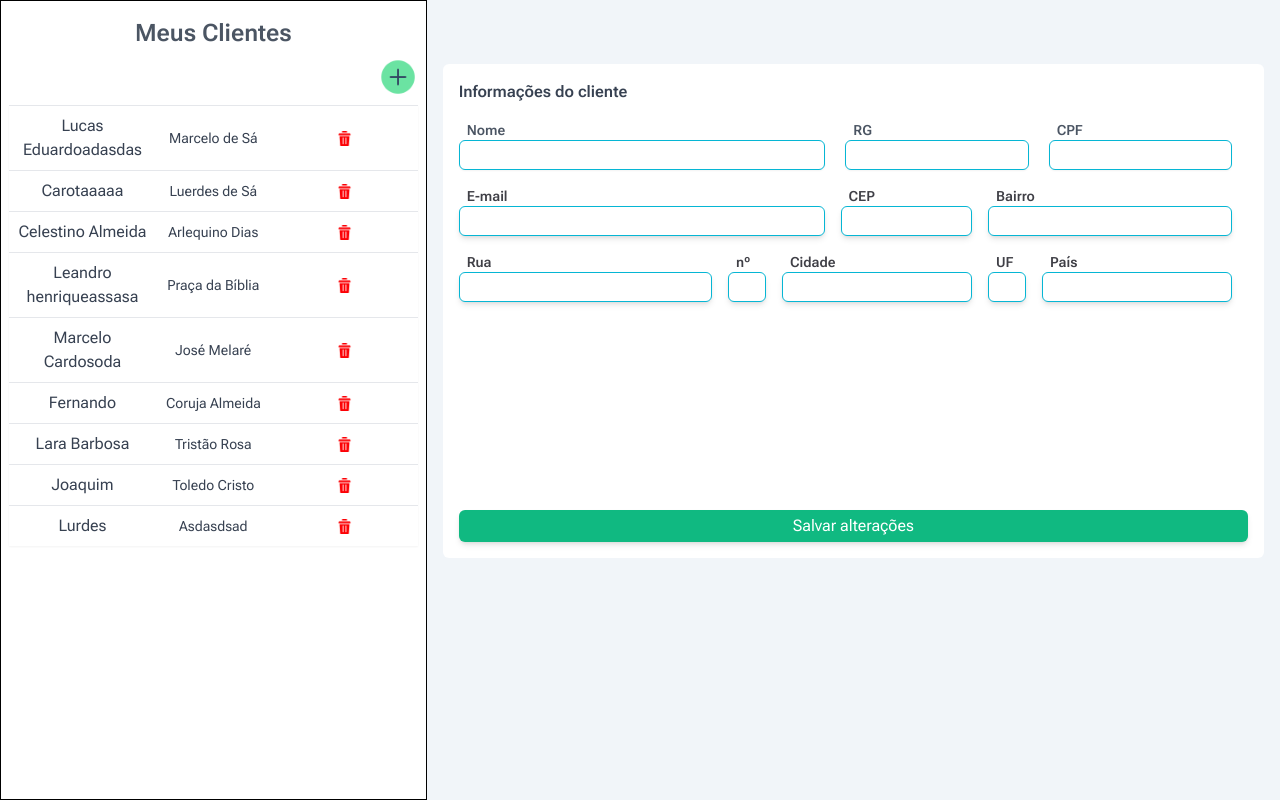
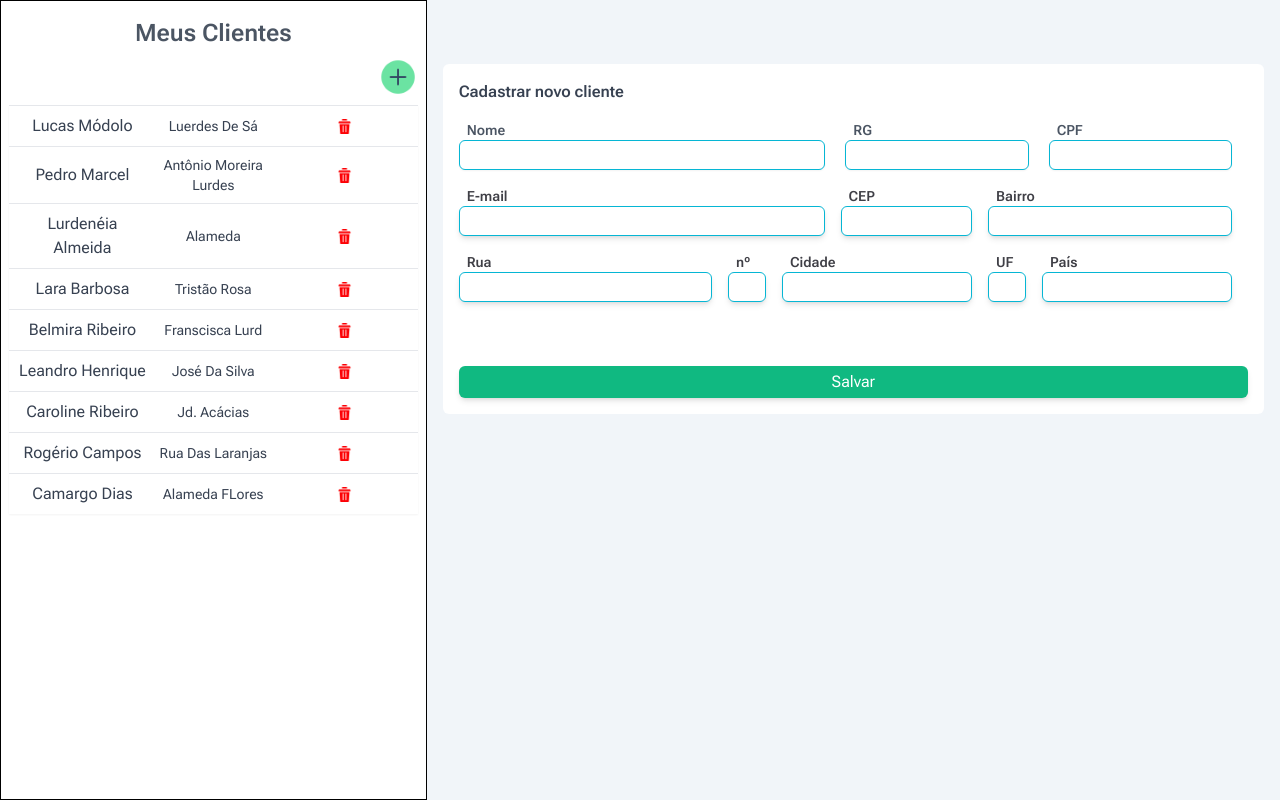
Before and after one commit to vitorrdc/webClientRegister, a Next.js app: page / in a window 1280 px wide. Built offline with nearby package versions, Linux system fonts and the light colour scheme; data requests are answered from the project's data file; a web font is replaced by a local one.

Commit message:
feat and fix: add some conditionals states and add some types

```diff
--- a/db.json
+++ b/db.json
@@ -1,27 +1,41 @@
 {
   "posts": [
     {
-      "name": "Lucas Eduardoadasdas",
-      "rg": "65.465.456-4",
-      "cpf": "654.654.654-65",
+      "name": "Lucas Módolo",
+      "rg": "65.465.465-4",
+      "cpf": "465.465.465-46",
       "email": "vitor.camposrdc@gmail.com",
       "cep": "65465-465",
-      "bairro": "Matre Tereza",
-      "rua": "Marcelo de Sá ",
+      "bairro": "Oswaldo Martins",
+      "rua": "Luerdes De Sá",
+      "number": "56",
+      "city": "Boituva",
+      "state": "SD",
+      "country": "Brasil",
+      "id": 3
+    },
+    {
+      "name": "Pedro Marcel",
+      "rg": "65.456.456-4",
+      "cpf": "654.654.654-65",
+      "email": "pedro@pedro.com",
+      "cep": "65465-465",
+      "bairro": "Jardim das Palmeiras",
+      "rua": "Antônio Moreira Lurdes",
       "number": "56",
       "city": "Boituva",
       "state": "SP",
       "country": "Brasil",
-      "id": 3
+      "id": 4
     },
     {
-      "name": "Carotaaaaa",
-      "rg": "34.654.654-6",
+      "name": "Lurdenéia Almeida",
+      "rg": "64.654.654-6",
       "cpf": "654.654.654-65",
-      "email": "vitor.camposrdc@gmail.com",
-      "cep": "65465-465",
-      "bairro": "Oswaldo Martins",
-      "rua": "Luerdes de Sá",
+      "email": "lurdes@lurdes.com",
+      "cep": "46545-645",
+      "bairro": "Qualquer ",
+      "rua": "Alameda ",
       "number": "56",
       "city": "Boituva",
       "state": "SP",
@@ -29,101 +43,87 @@
       "id": 5
     },
     {
-      "name": "Celestino Almeida",
-      "rg": "65.465.465-4",
-      "cpf": "654.654.654-65",
-      "email": "vitor.camposrdc@gmail.com",
-      "cep": "65464-654",
-      "bairro": "Jardim das Palmeiras",
-      "rua": "Arlequino Dias",
-      "number": "56",
+      "name": "Lara Barbosa",
+      "rg": "56.546.464-6",
+      "cpf": "658.968.864-68",
+      "email": "larabarbosa@hotmail.com",
+      "cep": "54654-654",
+      "bairro": "Bella Vista",
+      "rua": "Tristão Rosa",
+      "number": "225",
       "city": "Boituva",
       "state": "SP",
+      "country": "Brasil",
+      "id": 9
+    },
+    {
+      "name": "Belmira Ribeiro",
+      "rg": "65.465.786-4",
+      "cpf": "654.987.498-49",
+      "email": "belmira@belmira.com",
+      "cep": "64567-465",
+      "bairro": "Jardim das Palmeiras",
+      "rua": "Franscisca Lurd",
+      "number": "56",
+      "city": "BOituva",
+      "state": "SO",
       "country": "Brasil",
       "id": 13
     },
     {
-      "name": "Leandro henriqueassasa",
-      "rg": "65.465.456-4",
-      "cpf": "654.654.654-65",
-      "email": "vitor.camposrdc@gmail.com",
-      "cep": "65465-465",
-      "bairro": "Jardim das Palmeiras",
-      "rua": "Praça da Bíblia",
-      "number": "56",
-      "city": "Boituva",
-      "state": "SP",
-      "country": "Brasil",
-      "id": 14
-    },
-    {
-      "name": "Marcelo Cardosoda",
-      "rg": "66.666.666-6",
-      "cpf": "654.654.654-65",
-      "email": "vitor.camposrdc@gmail.com",
-      "cep": "65465-465",
-      "bairro": "Jardim das Palmeiras",
-      "rua": "José Melaré",
-      "number": "56",
-      "city": "Boituva",
-      "state": "SP",
-      "country": "Brasil",
-      "id": 15
-    },
-    {
-      "name": "Fernando",
-      "rg": "66.666.666-6",
-      "cpf": "666.666.666-66",
-      "email": "vitor.camposrdc@gmail.com",
-      "cep": "65465-465",
-      "bairro": "Azaléia",
-      "rua": "Coruja Almeida",
-      "number": "56",
+      "name": "Leandro Henrique",
+      "rg": "46.465.465-4",
+      "cpf": "687.894.654-65",
+      "email": "leandro@leandro.com",
+      "cep": "54455-646",
+      "bairro": "Qualquer",
+      "rua": "José Da Silva",
+      "number": "225",
       "city": "Boituva",
       "state": "SP",
       "country": "Brasil",
       "id": 16
     },
     {
-      "name": "Lara Barbosa",
-      "rg": "66.666.666-6",
-      "cpf": "666.666.666-66",
-      "email": "laricada@laricada.com",
-      "cep": "66666-666",
-      "bairro": "Jardim Planeta",
-      "rua": "Tristão Rosa",
-      "number": "66",
-      "city": "Sorocaba",
-      "state": "PR",
-      "country": "Nova Zelândia",
-      "id": 17
-    },
-    {
-      "name": "Joaquim",
-      "rg": "46.545.641-5",
-      "cpf": "654.165.456-46",
-      "email": "vitor.camposrdc@gmail.com",
-      "cep": "56456-456",
-      "bairro": "Jardim das Palmeiras",
-      "rua": "Toledo Cristo",
-      "number": "565",
-      "city": "Armandópolis",
+      "name": "Caroline Ribeiro",
+      "rg": "65.465.875-4",
+      "cpf": "687.684.657-84",
+      "email": "caroline@caroline.com",
+      "cep": "54687-465",
+      "bairro": "Jardim América",
+      "rua": "Jd. Acácias",
+      "number": "56",
+      "city": "Boituva",
       "state": "SP",
       "country": "Brasil",
       "id": 18
     },
     {
-      "name": "Lurdes",
-      "rg": "54.654.654-5",
+      "name": "Rogério Campos",
+      "rg": "65.465.465-4",
+      "cpf": "654.798.465-48",
+      "email": "rogerio@gad.com",
+      "cep": "45646-546",
+      "bairro": "tanto faz",
+      "rua": "Rua Das Laranjas",
+      "number": "56",
+      "city": "Boituva",
+      "state": "SP",
+      "country": "Brasil",
+      "id": 19
+    },
+    {
+      "name": "Camargo Dias",
+      "rg": "44.654.654-6",
       "cpf": "654.654.654-65",
-      "email": "lurdes@lurdes.com",
-      "cep": "65465-465",
-      "bairro": "Jasdasd",
-      "rua": "Asdasdsad",
+      "email": "camargo@camargo.com",
+      "cep": "65464-654",
+      "bairro": "Todos",
+      "rua": "Alameda FLores",
       "number": "56",
-      "city": "Adsadasd",
-      "state": "SD",
-      "country": "Vadsda",
+      "city": "Boituva",
+      "state": "SP",
+      "country": "Brasil",
       "id": 20
     }
   ]
--- a/src/app/page.tsx
+++ b/src/app/page.tsx
@@ -1,18 +1,13 @@
 'use client'
-import { ClientItem } from "@/components/ClientItem"
 import { useEffect, useState } from "react"
-import { SelectClientType } from "@/components/SelectClientType";
 import axios from "axios";
-import { InputAvatar } from "@/components/InputAvatar";
-import { EmpityClientList } from "@/components/EmpityClientList";
 import { CreateClientFormData, Form, registerNewClientFormSchema } from "@/components/Form";
-import { useForm, Controller } from "react-hook-form";
+import { useForm } from "react-hook-form";
 import { zodResolver } from "@hookform/resolvers/zod";
-import { ClientInfo } from "@/components/ClientInfo";
 import { EditForm } from "@/components/EditForm";
 import { AsideClientList } from "@/components/AsideList";
 
-interface ClientsObject {
+export interface ClientsObject {
   id: number
   name: string
   rg: string
@@ -29,15 +24,14 @@ interface ClientsObject {
 
 export default function Home() {
 
-const [selectedImage, setSelectedImage] = useState(null);
 const [clientData, setClientData] = useState<any>('')
-const [newClientList, setNewClientList] = useState<ClientsObject>('')
+const [newClientList, setNewClientList] = useState<ClientsObject>()
 const [clientInfo, setClientInfo] = useState<any>('')
-const [openNewClientForm, setOpenNewClientForm] = useState<boolean>(false)
-const [openEditClientForm, setOpenEditClientForm] = useState<boolean>(false)
+const [openNewClientForm, setOpenNewClientForm] = useState<boolean>(true)
+const [openEditClientForm, setOpenEditClientForm] = useState<boolean>(true)
 const [shouldFetchClients, setShouldFetchClients] = useState(true);
 
-const { reset, setValue, control } = useForm<CreateClientFormData>({
+const { reset, setValue} = useForm<CreateClientFormData>({
   resolver: zodResolver(registerNewClientFormSchema)
 })
 
@@ -51,7 +45,6 @@ const { reset, setValue, control } = useForm<CreateClientFormData>({
     }
   }
 
-
   useEffect(() => {
     if (shouldFetchClients) {
       fetchClients();
@@ -59,53 +52,42 @@ const { reset, setValue, control } = useForm<CreateClientFormData>({
     }
   },[shouldFetchClients])
 
-  async function handleFormData(data: any) {
+  async function handleFormData(data: ClientsObject) {
     const form = data
     try {
      const response = await axios.post('http://localhost:3001/posts', form )
      const newClient = response.data
      setNewClientList(newClient)
-    reset()
+     setClientData([...clientData, newClient])
    } catch (error) {
      console.log(error)
     }
    }
 
-  // async function handleFormData(data: any) {
-  //   const form = data
-  //   try {
-  //    const response = await axios.post('http://localhost:3001/posts', form )
-  //    const newClient = response.data
-  //    setNewClientList(newClient)
-  //    reset()
-  //  } catch (error) {
-  //    console.log(error)
-  //   }
-  //  }
-
-  async function handleDeleteClient(id) {
+  async function handleDeleteClient(id: number) {
     try {
       const response = await axios.delete(`http://localhost:3001/posts/${id}`)
-      const updateList = clientData.filter((element) => element.id !== id)
+      const updateList = clientData.filter((element: ClientsObject) => element.id !== id)
       setClientData(updateList)
     } catch (error) {
       window.alert(error)
     }
   }
 
-  async function handleClientInfo(id) {
+  async function handleClientInfo(id: number) {
     try {
       const response = await axios.get(`http://localhost:3001/posts/${id}`)
       setClientInfo(response.data)
     } catch (error) {
       window.alert(error)
     }
+    setOpenNewClientForm(false)
   }
 
-  async function handleUpdateData(id) {
+  async function handleUpdateData(id: number) {
     try {
       const response = await axios.put(`http://localhost:3001/posts/${id}`, clientInfo)
-      const updateClientData = clientData.map(client => {
+      const updateClientData = clientData.map((client: ClientsObject) => {
         if (client.id === id) {
           return {
             ...client,
@@ -116,7 +98,7 @@ const { reset, setValue, control } = useForm<CreateClientFormData>({
         }
       })
       setClientData(updateClientData)
-      setShouldFetchClients(true); // Permite buscar clientes novamente
+      setShouldFetchClients(true) // Permite buscar clientes novamente
     } catch (error) {
       window.alert(error)
     }
@@ -140,7 +122,6 @@ const { reset, setValue, control } = useForm<CreateClientFormData>({
 
   function handleOpenNewClientWindow() {
     setOpenNewClientForm(true)
-    setOpenEditClientForm(false)
   }
 
   function handleOpenEditClientWindow() {
@@ -148,12 +129,13 @@ const { reset, setValue, control } = useForm<CreateClientFormData>({
     setOpenEditClientForm(true)
   }
 
-  console.log(clientInfo)
-
+console.log()
   return (
     <main className="w-screen h-screen flex flex-row">
       <AsideClientList clientData={clientData} handleClientInfo={handleClientInfo} handleDeleteClient={handleDeleteClient} handleOpenNewClientWindow={handleOpenNewClientWindow}  />
-      <EditForm clientData={clientInfo} onSubmit={() => handleUpdateData(clientInfo.id)} valueOfSet={setClientInfo} />
+        {
+          openNewClientForm ? <Form onSubmit={handleFormData} /> : <EditForm clientData={clientInfo} onSubmit={() => handleUpdateData(clientInfo.id)} valueOfSet={setClientInfo} />
+        }
     </main>
   )
 }
--- a/src/components/EditForm.tsx
+++ b/src/components/EditForm.tsx
@@ -87,7 +87,7 @@ export function EditForm({onSubmit, clientData, valueOfSet}) {
                   <label htmlFor="name" className="text-gray-600 text-sm font-semibold ml-2">Nome</label>
                   <input
                     type="text"
-                    className={clsx("w-full border-cyan-500 border bg-white rounded-md shadow-sm px-2 py-1 text-gray-700 text-sm", {"border-red-500 border": errors.name})}
+                    className={clsx("w-full border-cyan-500 border bg-blue-100 rounded-md shadow-sm px-2 py-1 text-gray-700 text-sm", {"border-red-500 border": errors.name})}
                     {...register('name')}
                     value={clientData.name}
                     onChange={(e) => valueOfSet({...clientData, name: e.target.value})}
@@ -98,7 +98,7 @@ export function EditForm({onSubmit, clientData, valueOfSet}) {
                   <label htmlFor="rg" className="text-gray-600 text-sm font-semibold ml-2">RG</label>
                   <InputMask
                     mask='99.999.999-9'
-                    className="w-full border-cyan-500 border bg-white rounded-md shadow-sm px-2 py-1 text-gray-700 text-sm"
+                    className="w-full border-cyan-500 border bg-blue-100 rounded-md shadow-sm px-2 py-1 text-gray-700 text-sm"
                     {...register('rg')}
                     value={clientData.rg}
                     onChange={(e) => valueOfSet({...clientData, rg: e.target.value})}
@@ -109,7 +109,7 @@ export function EditForm({onSubmit, clientData, valueOfSet}) {
                   <label htmlFor="cpf" className="text-gray-600 text-sm font-semibold ml-2">CPF</label>
                   <InputMask
                     mask='999.999.999-99'
-                    className="w-full border-cyan-500 border bg-white rounded-md shadow-sm px-2 py-1 text-gray-700 text-sm"
+                    className="w-full border-cyan-500 border bg-blue-100 rounded-md shadow-sm px-2 py-1 text-gray-700 text-sm"
                     {...register('cpf')}
                     value={clientData.cpf}
                     onChange={(e) => valueOfSet({...clientData, cpf: e.target.value})}
@@ -122,7 +122,7 @@ export function EditForm({onSubmit, clientData, valueOfSet}) {
                   <label htmlFor="email" className="text-zinc-700 text-sm font-semibold ml-2">E-mail</label>
                   <input
                     type="text"
-                    className=" w-full border border-cyan-500 rounded-md px-2 py-1 text-gray-700 text-sm shadow-md"
+                    className=" w-full border bg-blue-100 border-cyan-500 rounded-md px-2 py-1 text-gray-700 text-sm shadow-md"
                     {...register('email')}
                     value={clientData.email}
                     onChange={(e) => valueOfSet({...clientData, email: e.target.value})}
@@ -133,7 +133,7 @@ export function EditForm({onSubmit, clientData, valueOfSet}) {
                   <label htmlFor="cep" className="text-zinc-700 text-sm font-semibold ml-2">CEP</label>
                   <InputMask
                     mask='99999-999'
-                    className="border border-cyan-500 rounded-md px-2 py-1 text-gray-700 text-sm shadow-md"
+                    className="border border-cyan-500 bg-blue-100 rounded-md px-2 py-1 text-gray-700 text-sm shadow-md"
                     {...register('cep')}
                     value={clientData.cep}
                     onChange={(e) => valueOfSet({...clientData, cep: e.target.value})}
@@ -144,7 +144,7 @@ export function EditForm({onSubmit, clientData, valueOfSet}) {
                   <label htmlFor="bairro" className="text-zinc-700 text-sm font-semibold ml-2">Bairro</label>
                   <input
                     type="text"
-                    className="border border-cyan-500 rounded-md px-2 py-1 text-gray-700 text-sm shadow-md"
+                    className="border border-cyan-500 bg-blue-100 rounded-md px-2 py-1 text-gray-700 text-sm shadow-md"
                     {...register('bairro')}
                     value={clientData.bairro}
                     onChange={(e) => valueOfSet({...clientData, bairro: e.target.value})}
@@ -157,7 +157,7 @@ export function EditForm({onSubmit, clientData, valueOfSet}) {
                   <label htmlFor="rua" className="text-zinc-700 text-sm font-semibold ml-2">Rua</label>
                   <input
                     type="text"
-                    className=" w-full border border-cyan-500 rounded-md px-2 py-1 text-gray-700 text-sm shadow-md"
+                    className=" w-full border border-cyan-500 bg-blue-100 rounded-md px-2 py-1 text-gray-700 text-sm shadow-md"
                       {...register('rua')}
                       value={clientData.rua}
                       onChange={(e) => valueOfSet({...clientData, rua: e.target.value})}
@@ -168,7 +168,7 @@ export function EditForm({onSubmit, clientData, valueOfSet}) {
                   <label htmlFor="number" className="text-zinc-700 text-sm font-semibold ml-2">nº</label>
                   <input
                     type="text"
-                    className=" w-full border border-cyan-500 rounded-md px-2 py-1 text-gray-700 text-sm shadow-md"
+                    className=" w-full border border-cyan-500 bg-blue-100 rounded-md px-2 py-1 text-gray-700 text-sm shadow-md"
                       {...register('number')}
                       value={clientData.number}
                       onChange={(e) => valueOfSet({...clientData, number: e.target.value})}
@@ -179,7 +179,7 @@ export function EditForm({onSubmit, clientData, valueOfSet}) {
                   <label htmlFor="city" className="text-zinc-700 text-sm font-semibold ml-2">Cidade</label>
                   <input
                     type="text"
-                    className=" w-full border border-cyan-500 rounded-md px-2 py-1 text-gray-700 text-sm shadow-md"
+                    className=" w-full border border-cyan-500 bg-blue-100 rounded-md px-2 py-1 text-gray-700 text-sm shadow-md"
                       {...register('city')}
                       value={clientData.city}
                       onChange={(e) => valueOfSet({...clientData, city: e.target.value})}
@@ -190,7 +190,7 @@ export function EditForm({onSubmit, clientData, valueOfSet}) {
                   <label htmlFor="state" className="text-zinc-700 text-sm font-semibold ml-2">UF</label>
                   <input
                     type="text"
-                    className=" w-full border border-cyan-500 rounded-md px-2 py-1 text-gray-700 text-sm shadow-md"
+                    className=" w-full border border-cyan-500 bg-blue-100 rounded-md px-2 py-1 text-gray-700 text-sm shadow-md"
                       {...register('state')}
                       value={clientData.state}
                       onChange={(e) => valueOfSet({...clientData, state: e.target.value})}
@@ -201,7 +201,7 @@ export function EditForm({onSubmit, clientData, valueOfSet}) {
                   <label htmlFor="country" className="text-zinc-700 text-sm font-semibold ml-2">País</label>
                   <input
                     type="text"
-                    className=" w-full border border-cyan-500 rounded-md px-2 py-1 text-gray-700 text-sm shadow-md"
+                    className=" w-full border border-cyan-500 bg-blue-100 rounded-md px-2 py-1 text-gray-700 text-sm shadow-md"
                       {...register('country')}
                       value={clientData.country}
                       onChange={(e) => valueOfSet({...clientData, country: e.target.value})}
@@ -211,7 +211,7 @@ export function EditForm({onSubmit, clientData, valueOfSet}) {
               </div>
               <button
                 type="submit"
-                className="bg-emerald-500 text-white rounded-md py-1 shadow-md mt-48"
+                className="bg-emerald-500 text-white rounded-md py-1 shadow-md mt-12"
               >
                 Salvar alterações
               </button>
--- a/src/components/Form.tsx
+++ b/src/components/Form.tsx
@@ -64,7 +64,11 @@ export const registerNewClientFormSchema = z.object({
 
 export type CreateClientFormData = z.infer<typeof registerNewClientFormSchema >
 
-export function Form({onSubmit}) {
+interface onSubmitProps {
+  onSubmit: () => void
+}
+
+export function Form({onSubmit}: onSubmitProps) {
 
   const {
     register,
@@ -76,11 +80,12 @@ export function Form({onSubmit}) {
   })
 
   return (
+    <div className="flex flex-col items-center p-4 w-2/3 text-black">
       <form
-            className="flex flex-col gap-4 mt-12 w-full bg-white p-2 rounded-md"
+              className="flex flex-col gap-4 mt-12 w-full bg-white p-4 rounded-md"
               onSubmit={handleSubmit(onSubmit)}
             >
-            <div className="font-semibold text-lg text-gray-600 mb-8">Cadastrar novo cliente</div>
+              <div className="text-gray-700 font-semibold">Cadastrar novo cliente</div>
               <div className="flex flex-row items-center justify-around gap-1 w-full">
                 <div className="flex flex-col justify-center w-full mr-4">
                   <label htmlFor="name" className="text-gray-600 text-sm font-semibold ml-2">Nome</label>
@@ -188,10 +193,11 @@ export function Form({onSubmit}) {
               </div>
               <button
                 type="submit"
-              className="bg-emerald-500 text-white rounded-md py-1 shadow-md mt-48"
+                className="bg-emerald-500 text-white rounded-md py-1 shadow-md mt-12"
               >
                 Salvar
               </button>
             </form>
+    </div>
   )
 }
```
Also changed, not shown: src/components/AsideList.tsx (+9 -1 lines). Lines whose indentation alone changed are shown as unchanged.
